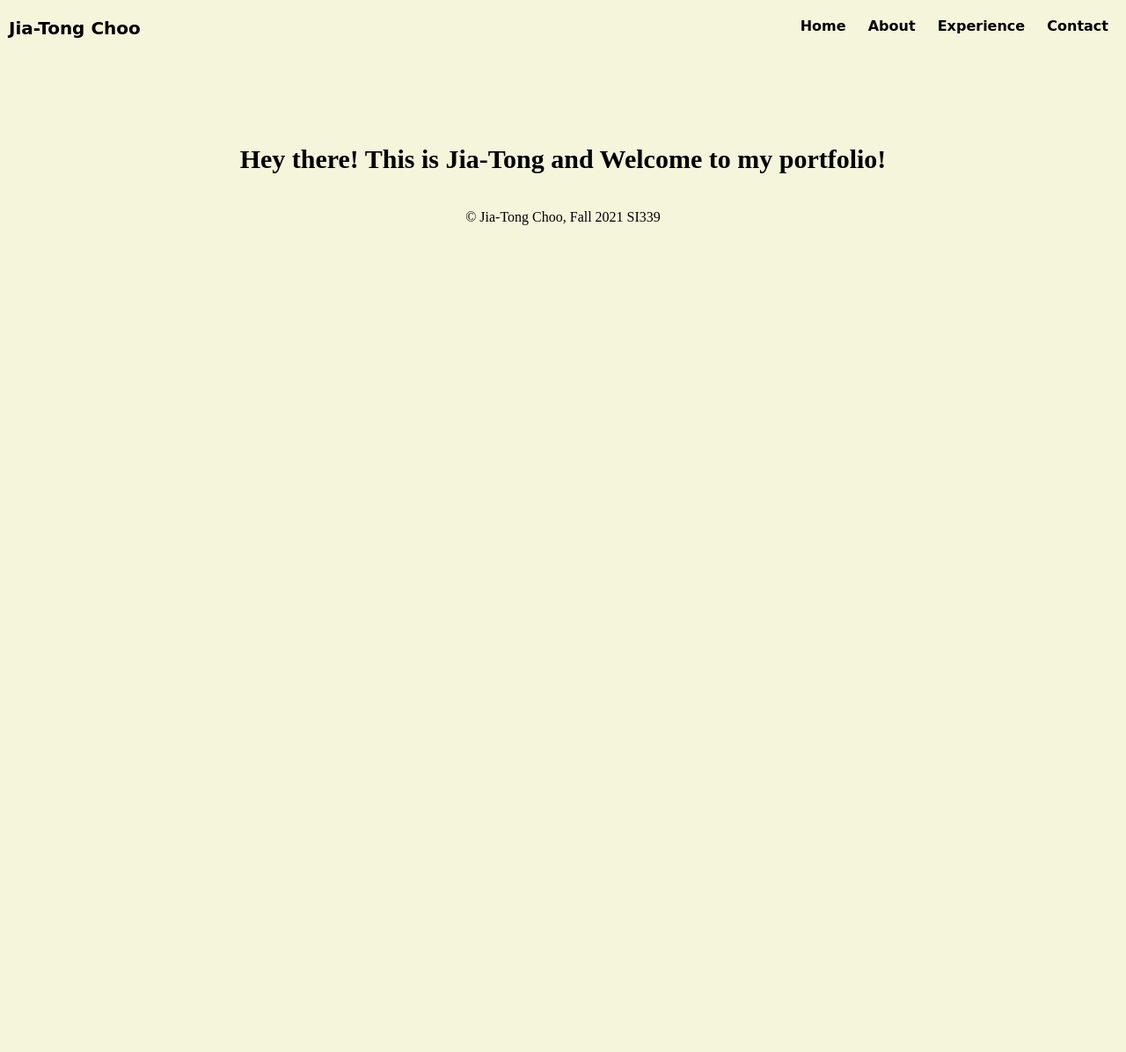
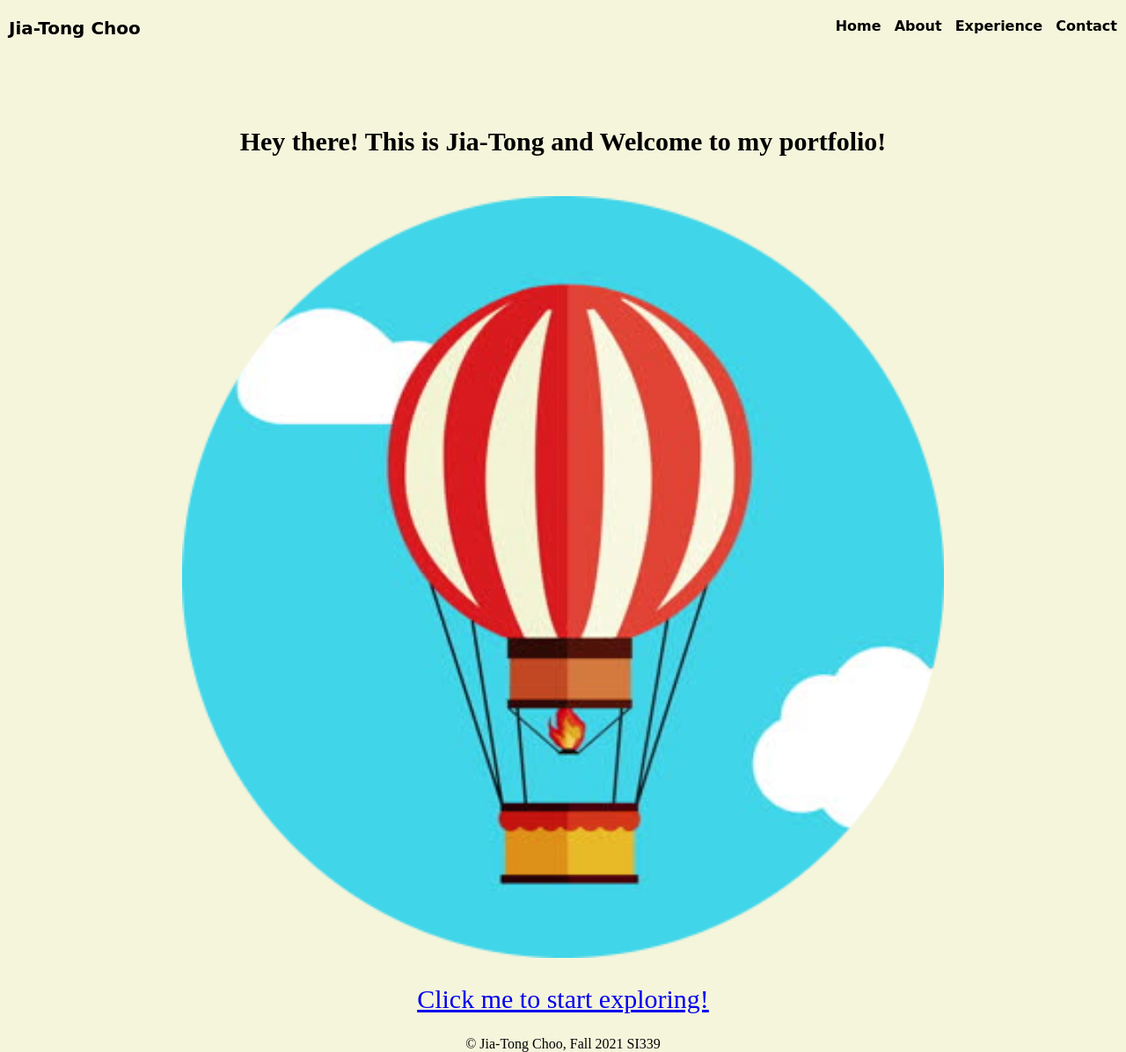
Before and after one commit to jtchoo/Portfolio-mobile, a plain HTML site: page index.html in a window 1280 px wide. Shown: the whole page at 88% size. Before the commit the page ends 800 px from the top, so only its background shows below. Drawn offline with Linux system fonts and the light colour scheme.

Commit message:
Add files via upload

```diff
--- a/css/style.css
+++ b/css/style.css
@@ -4,7 +4,7 @@ body {
 
 nav li {
 	display: inline;
-	padding-right: 20px;
+	padding-right: 10px;
 }
 
 nav {
@@ -96,9 +96,8 @@ h2{
 	display:inline-block;
 }
 
-#emailtext {
-	display:inline-block;
-	font-size: 30px;
+.gmail a {
+	font-size: 40px;
 }
 
 .linkedin a {
@@ -163,8 +162,8 @@ h2{
 #welcome {
 	text-align: center;
 	padding: 30px;
-	padding-top:100px;
-	padding-bottom:1em;
+	padding-top:80px;
+	/* padding-bottom:1em; */
 }
 
 /* .homebg{
@@ -219,3 +218,23 @@ footer{
 	padding-top: 10px;
 	text-align: center;
 }
+
+/* .decoration {
+	display:flex;
+
+} */
+
+#balloon1 {
+	width:70%;
+	padding:15px;
+	display:flex;
+	margin:auto;
+}
+
+.button {
+	/* color: white; */
+	padding: 15px 25px;
+	text-decoration: none;
+	text-align: center;
+	font-size: 30px;
+}
--- a/index.html
+++ b/index.html
@@ -29,7 +29,11 @@
 	</header>
 
 	<main>
-		<!-- <button class="button">Click here to learn more about me :)</button> -->
+		<img src="imgs/hotairballoon.png" id="balloon1" alt="hot air balloon">
+
+		<div class='button'>
+			<a href = "about.html">Click me to start exploring!</a>
+		</div>
 	</main>
 
 	<footer>
```
Also changed, not shown: contact.html (+1 -1 lines), imgs/hotairballoon.png (added).
